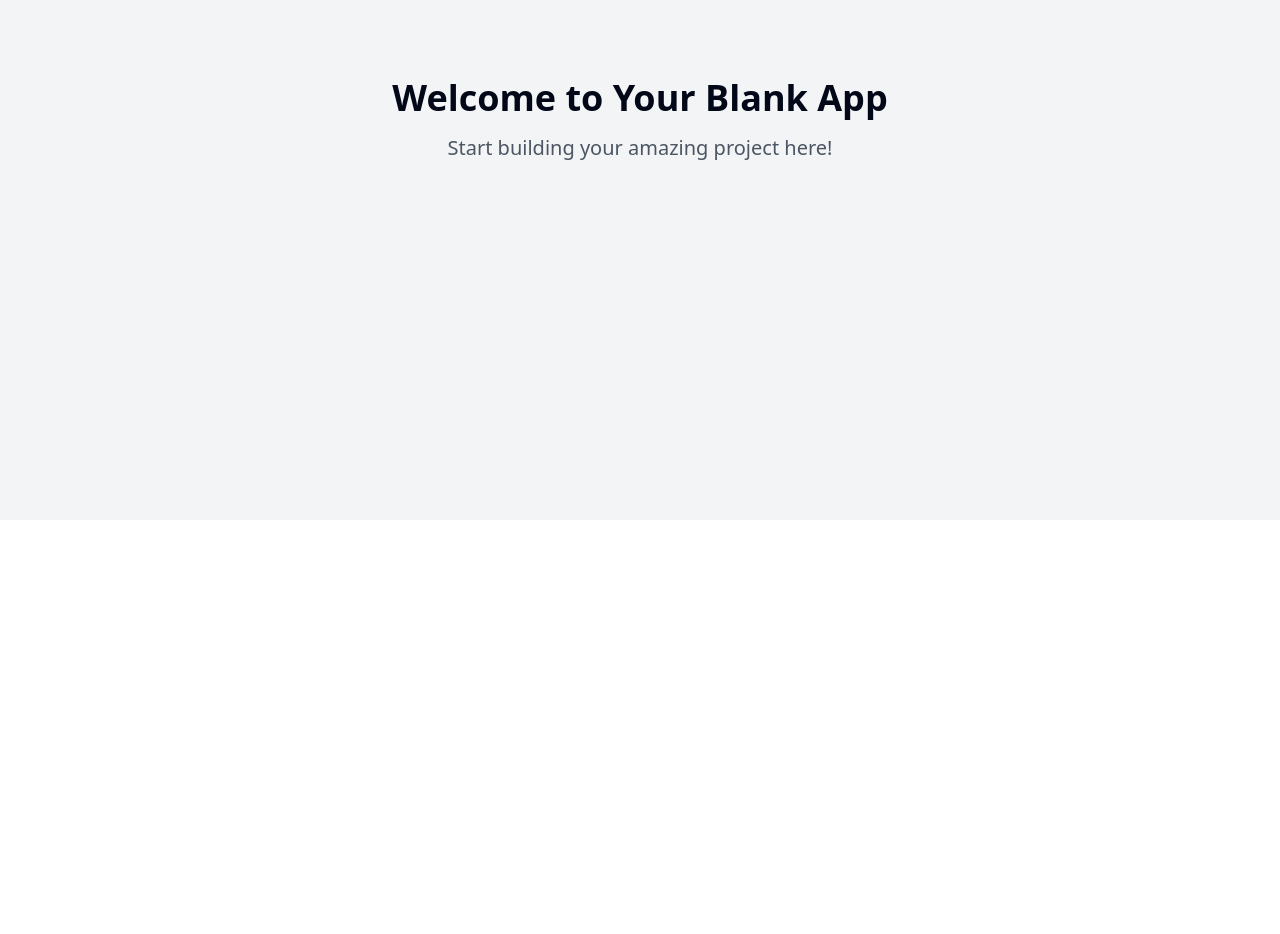
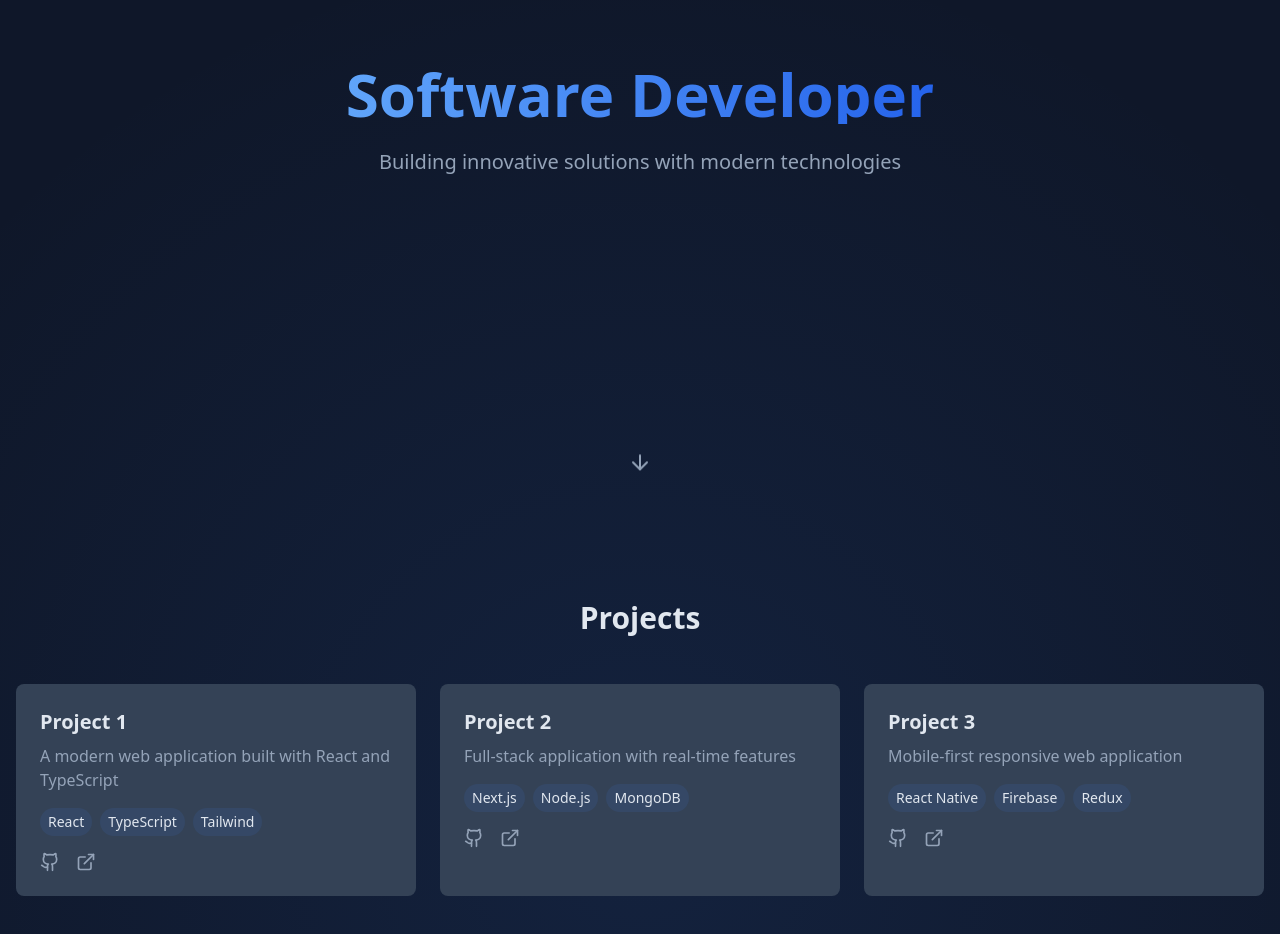
Before and after one commit to GiorgosIo/Portfolio, a React (Vite) app: page / in a window 1280 px wide. Shown: the part 280-1214 px from the top of the page. Before the commit the page ends 800 px from the top, so only its background shows below. Built offline with nearby package versions, Linux system fonts and the light colour scheme.

Commit message:
Create portfolio design
Implement a futuristic software developer portfolio design featuring sections for projects, skills, and achievements. The theme will be either black or dark blue.
[skip gpt_engineer]

```diff
--- a/package.json
+++ b/package.json
@@ -45,6 +45,7 @@
     "cmdk": "^1.0.0",
     "date-fns": "^3.6.0",
     "embla-carousel-react": "^8.3.0",
+    "framer-motion": "^12.0.11",
     "input-otp": "^1.2.4",
     "lucide-react": "^0.462.0",
     "next-themes": "^0.3.0",
--- /dev/null
+++ b/src/components/Achievements.tsx
@@ -0,0 +1,55 @@
+import { motion } from "framer-motion";
+
+const achievements = [
+  {
+    year: "2023",
+    title: "Led Frontend Development Team",
+    description: "Successfully managed a team of 5 developers for a major project",
+  },
+  {
+    year: "2022",
+    title: "Open Source Contribution",
+    description: "Major contribution to popular React library",
+  },
+  {
+    year: "2021",
+    title: "Tech Conference Speaker",
+    description: "Presented at major tech conference about modern web development",
+  },
+];
+
+const Achievements = () => {
+  return (
+    <section className="py-20 px-4" id="achievements">
+      <motion.div
+        initial={{ opacity: 0 }}
+        whileInView={{ opacity: 1 }}
+        viewport={{ once: true }}
+        transition={{ duration: 0.6 }}
+        className="max-w-3xl mx-auto"
+      >
+        <h2 className="text-3xl font-bold mb-12 text-center">Achievements</h2>
+        <div className="space-y-8">
+          {achievements.map((achievement, index) => (
+            <motion.div
+              key={index}
+              initial={{ opacity: 0, x: -20 }}
+              whileInView={{ opacity: 1, x: 0 }}
+              viewport={{ once: true }}
+              transition={{ delay: index * 0.2 }}
+              className="achievement-item"
+            >
+              <div className="mb-1 text-accent font-semibold">
+                {achievement.year}
+              </div>
+              <h3 className="text-lg font-semibold mb-1">{achievement.title}</h3>
+              <p className="text-muted-foreground">{achievement.description}</p>
+            </motion.div>
+          ))}
+        </div>
+      </motion.div>
+    </section>
+  );
+};
+
+export default Achievements;
--- /dev/null
+++ b/src/components/Hero.tsx
@@ -0,0 +1,33 @@
+import { motion } from "framer-motion";
+import { ArrowDown } from "lucide-react";
+
+const Hero = () => {
+  return (
+    <section className="min-h-screen flex flex-col items-center justify-center relative px-4">
+      <motion.div
+        initial={{ opacity: 0, y: 20 }}
+        animate={{ opacity: 1, y: 0 }}
+        transition={{ duration: 0.8 }}
+        className="text-center"
+      >
+        <h1 className="text-4xl md:text-6xl font-bold mb-6 bg-clip-text text-transparent bg-gradient-to-r from-blue-400 to-blue-600">
+          Software Developer
+        </h1>
+        <p className="text-lg md:text-xl text-muted-foreground max-w-2xl mx-auto">
+          Building innovative solutions with modern technologies
+        </p>
+      </motion.div>
+
+      <motion.div
+        initial={{ opacity: 0 }}
+        animate={{ opacity: 1 }}
+        transition={{ delay: 1, duration: 1 }}
+        className="absolute bottom-10 animate-bounce"
+      >
+        <ArrowDown className="w-6 h-6 text-muted-foreground" />
+      </motion.div>
+    </section>
+  );
+};
+
+export default Hero;
--- /dev/null
+++ b/src/components/Projects.tsx
@@ -0,0 +1,82 @@
+import { motion } from "framer-motion";
+import { ExternalLink, Github } from "lucide-react";
+
+const projects = [
+  {
+    title: "Project 1",
+    description: "A modern web application built with React and TypeScript",
+    tech: ["React", "TypeScript", "Tailwind"],
+    github: "#",
+    live: "#",
+  },
+  {
+    title: "Project 2",
+    description: "Full-stack application with real-time features",
+    tech: ["Next.js", "Node.js", "MongoDB"],
+    github: "#",
+    live: "#",
+  },
+  {
+    title: "Project 3",
+    description: "Mobile-first responsive web application",
+    tech: ["React Native", "Firebase", "Redux"],
+    github: "#",
+    live: "#",
+  },
+];
+
+const Projects = () => {
+  return (
+    <section className="py-20 px-4" id="projects">
+      <motion.div
+        initial={{ opacity: 0 }}
+        whileInView={{ opacity: 1 }}
+        viewport={{ once: true }}
+        transition={{ duration: 0.6 }}
+      >
+        <h2 className="text-3xl font-bold mb-12 text-center">Projects</h2>
+        <div className="grid grid-cols-1 md:grid-cols-2 lg:grid-cols-3 gap-6 max-w-7xl mx-auto">
+          {projects.map((project, index) => (
+            <motion.div
+              key={index}
+              initial={{ opacity: 0, y: 20 }}
+              whileInView={{ opacity: 1, y: 0 }}
+              viewport={{ once: true }}
+              transition={{ delay: index * 0.2 }}
+              className="project-card"
+            >
+              <h3 className="text-xl font-semibold mb-2">{project.title}</h3>
+              <p className="text-muted-foreground mb-4">{project.description}</p>
+              <div className="flex flex-wrap gap-2 mb-4">
+                {project.tech.map((tech, i) => (
+                  <span
+                    key={i}
+                    className="px-2 py-1 bg-accent/10 rounded-full text-sm"
+                  >
+                    {tech}
+                  </span>
+                ))}
+              </div>
+              <div className="flex gap-4">
+                <a
+                  href={project.github}
+                  className="text-muted-foreground hover:text-accent transition-colors"
+                >
+                  <Github className="w-5 h-5" />
+                </a>
+                <a
+                  href={project.live}
+                  className="text-muted-foreground hover:text-accent transition-colors"
+                >
+                  <ExternalLink className="w-5 h-5" />
+                </a>
+              </div>
+            </motion.div>
+          ))}
+        </div>
+      </motion.div>
+    </section>
+  );
+};
+
+export default Projects;
--- /dev/null
+++ b/src/components/Skills.tsx
@@ -0,0 +1,50 @@
+import { motion } from "framer-motion";
+
+const skills = [
+  { name: "Frontend Development", items: ["React", "TypeScript", "Next.js"] },
+  { name: "Backend Development", items: ["Node.js", "Python", "PostgreSQL"] },
+  { name: "DevOps & Tools", items: ["Docker", "Git", "AWS"] },
+];
+
+const Skills = () => {
+  return (
+    <section className="py-20 px-4 bg-muted/20" id="skills">
+      <motion.div
+        initial={{ opacity: 0 }}
+        whileInView={{ opacity: 1 }}
+        viewport={{ once: true }}
+        transition={{ duration: 0.6 }}
+        className="max-w-7xl mx-auto"
+      >
+        <h2 className="text-3xl font-bold mb-12 text-center">Skills</h2>
+        <div className="grid grid-cols-1 md:grid-cols-3 gap-6">
+          {skills.map((category, index) => (
+            <motion.div
+              key={index}
+              initial={{ opacity: 0, y: 20 }}
+              whileInView={{ opacity: 1, y: 0 }}
+              viewport={{ once: true }}
+              transition={{ delay: index * 0.2 }}
+              className="skill-card"
+            >
+              <h3 className="text-xl font-semibold mb-4">{category.name}</h3>
+              <ul className="space-y-2">
+                {category.items.map((item, i) => (
+                  <li
+                    key={i}
+                    className="flex items-center text-muted-foreground"
+                  >
+                    <span className="w-2 h-2 bg-accent rounded-full mr-2"></span>
+                    {item}
+                  </li>
+                ))}
+              </ul>
+            </motion.div>
+          ))}
+        </div>
+      </motion.div>
+    </section>
+  );
+};
+
+export default Skills;
--- a/src/index.css
+++ b/src/index.css
@@ -4,98 +4,52 @@
 
 @layer base {
   :root {
-    --background: 0 0% 100%;
-    --foreground: 222.2 84% 4.9%;
+    --background: 222 47% 11%;
+    --foreground: 213 31% 91%;
 
-    --card: 0 0% 100%;
-    --card-foreground: 222.2 84% 4.9%;
-
-    --popover: 0 0% 100%;
-    --popover-foreground: 222.2 84% 4.9%;
-
-    --primary: 222.2 47.4% 11.2%;
+    --primary: 221 83% 53%;
     --primary-foreground: 210 40% 98%;
 
-    --secondary: 210 40% 96.1%;
-    --secondary-foreground: 222.2 47.4% 11.2%;
+    --secondary: 222 47% 11%;
+    --secondary-foreground: 210 40% 98%;
 
-    --muted: 210 40% 96.1%;
-    --muted-foreground: 215.4 16.3% 46.9%;
+    --muted: 215 25% 27%;
+    --muted-foreground: 215 20.2% 65.1%;
 
-    --accent: 210 40% 96.1%;
-    --accent-foreground: 222.2 47.4% 11.2%;
-
-    --destructive: 0 84.2% 60.2%;
-    --destructive-foreground: 210 40% 98%;
-
-    --border: 214.3 31.8% 91.4%;
-    --input: 214.3 31.8% 91.4%;
-    --ring: 222.2 84% 4.9%;
+    --accent: 217 91% 60%;
+    --accent-foreground: 210 40% 98%;
 
     --radius: 0.5rem;
-
-    --sidebar-background: 0 0% 98%;
-
-    --sidebar-foreground: 240 5.3% 26.1%;
-
-    --sidebar-primary: 240 5.9% 10%;
-
-    --sidebar-primary-foreground: 0 0% 98%;
-
-    --sidebar-accent: 240 4.8% 95.9%;
-
-    --sidebar-accent-foreground: 240 5.9% 10%;
-
-    --sidebar-border: 220 13% 91%;
-
-    --sidebar-ring: 217.2 91.2% 59.8%;
   }
 
-  .dark {
-    --background: 222.2 84% 4.9%;
-    --foreground: 210 40% 98%;
-
-    --card: 222.2 84% 4.9%;
-    --card-foreground: 210 40% 98%;
-
-    --popover: 222.2 84% 4.9%;
-    --popover-foreground: 210 40% 98%;
-
-    --primary: 210 40% 98%;
-    --primary-foreground: 222.2 47.4% 11.2%;
-
-    --secondary: 217.2 32.6% 17.5%;
-    --secondary-foreground: 210 40% 98%;
-
-    --muted: 217.2 32.6% 17.5%;
-    --muted-foreground: 215 20.2% 65.1%;
-
-    --accent: 217.2 32.6% 17.5%;
-    --accent-foreground: 210 40% 98%;
-
-    --destructive: 0 62.8% 30.6%;
-    --destructive-foreground: 210 40% 98%;
-
-    --border: 217.2 32.6% 17.5%;
-    --input: 217.2 32.6% 17.5%;
-    --ring: 212.7 26.8% 83.9%;
-    --sidebar-background: 240 5.9% 10%;
-    --sidebar-foreground: 240 4.8% 95.9%;
-    --sidebar-primary: 224.3 76.3% 48%;
-    --sidebar-primary-foreground: 0 0% 100%;
-    --sidebar-accent: 240 3.7% 15.9%;
-    --sidebar-accent-foreground: 240 4.8% 95.9%;
-    --sidebar-border: 240 3.7% 15.9%;
-    --sidebar-ring: 217.2 91.2% 59.8%;
+  body {
+    @apply bg-background text-foreground antialiased;
+    background-image: radial-gradient(
+      circle at center,
+      rgba(59, 130, 246, 0.1) 0%,
+      transparent 70%
+    );
   }
 }
 
-@layer base {
-  * {
-    @apply border-border;
-  }
+@keyframes float {
+  0% { transform: translateY(0px); }
+  50% { transform: translateY(-20px); }
+  100% { transform: translateY(0px); }
+}
 
-  body {
-    @apply bg-background text-foreground;
-  }
+.animate-float {
+  animation: float 6s ease-in-out infinite;
 }
+
+.project-card {
+  @apply relative overflow-hidden rounded-lg bg-muted p-6 transition-all duration-300 hover:scale-[1.02] hover:shadow-xl;
+}
+
+.skill-card {
+  @apply relative overflow-hidden rounded-lg bg-muted/50 p-4 transition-all duration-300 hover:bg-muted;
+}
+
+.achievement-item {
+  @apply relative pl-8 before:absolute before:left-0 before:top-1/2 before:h-4 before:w-4 before:-translate-y-1/2 before:rounded-full before:bg-accent before:content-[''];
+}
--- a/src/pages/Index.tsx
+++ b/src/pages/Index.tsx
@@ -1,13 +1,21 @@
-// Update this page (the content is just a fallback if you fail to update the page)
+import { useEffect } from "react";
+import Hero from "../components/Hero";
+import Projects from "../components/Projects";
+import Skills from "../components/Skills";
+import Achievements from "../components/Achievements";
 
 const Index = () => {
+  useEffect(() => {
+    console.log("Portfolio page loaded");
+  }, []);
+
   return (
-    <div className="min-h-screen flex items-center justify-center bg-gray-100">
-      <div className="text-center">
-        <h1 className="text-4xl font-bold mb-4">Welcome to Your Blank App</h1>
-        <p className="text-xl text-gray-600">Start building your amazing project here!</p>
-      </div>
-    </div>
+    <main className="min-h-screen">
+      <Hero />
+      <Projects />
+      <Skills />
+      <Achievements />
+    </main>
   );
 };
 
```
Also changed, not shown: 1 other file (tests, documents, lock files or other folders).
